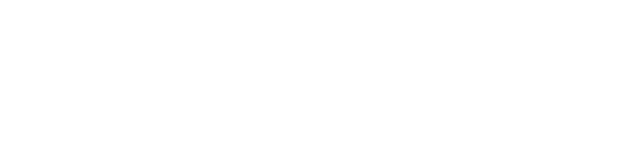
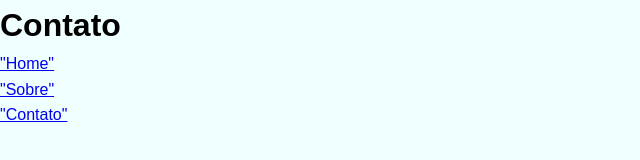
Before and after one commit to s0uzx/semantico, a plain HTML site: page pages/contato.html in a window 1280 px wide. Shown: the whole page, without its empty margins (0-640 px from the left). Drawn offline with Linux system fonts and the light colour scheme; files that its build step writes are made by us from their sources.

Commit message:
add class index

```diff
--- a/pages/contato.html
+++ b/pages/contato.html
@@ -0,0 +1,20 @@
+<!DOCTYPE html>
+<html lang="en">
+<head>
+    <meta charset="UTF-8">
+    <meta name="viewport" content="width=device-width, initial-scale=1.0">
+    <title>Contato</title>
+<link rel="stylesheet" href="./css/global.css"></head>
+<body>
+    <heather class="site-header">
+        <h1 class="site-title">Contato</h1>
+        <nav class="main-nav">
+            <ul class="nav-list">
+                <li class="nav-item"><a href="index.html" class="nav-link">"Home"</a></li>
+                <li class="nav-item"><a href="sobre.html" class="nav-link">"Sobre"</a></li>
+                <li class="nav-item"><a href="contato.html" class="nav-link">"Contato"</a></li>
+            </ul>
+        </nav>
+    </heather>
+</body>
+</html>
```
Also changed, not shown: index.html (+7 -7 lines), pages/sobre.html (+20 -0 lines).
